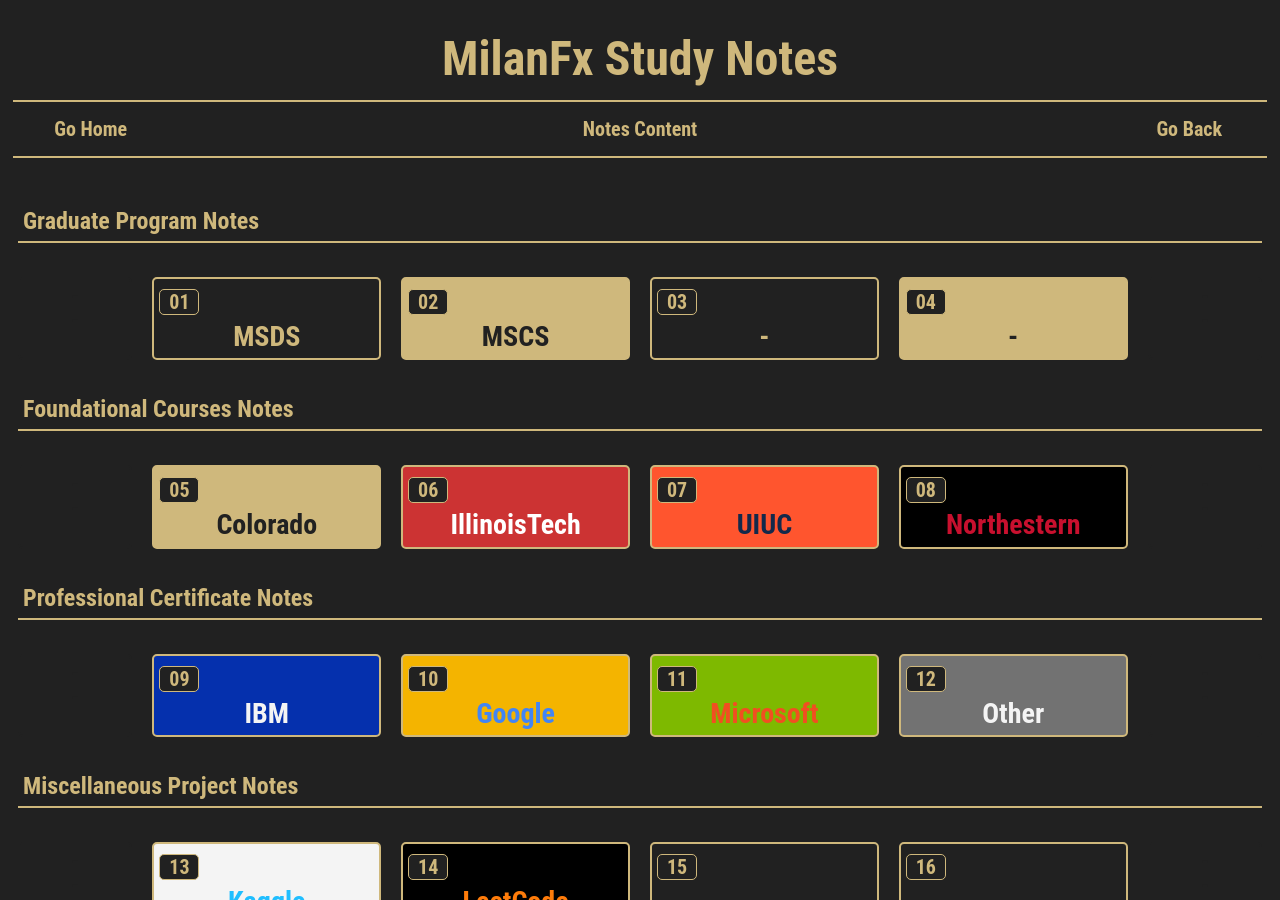
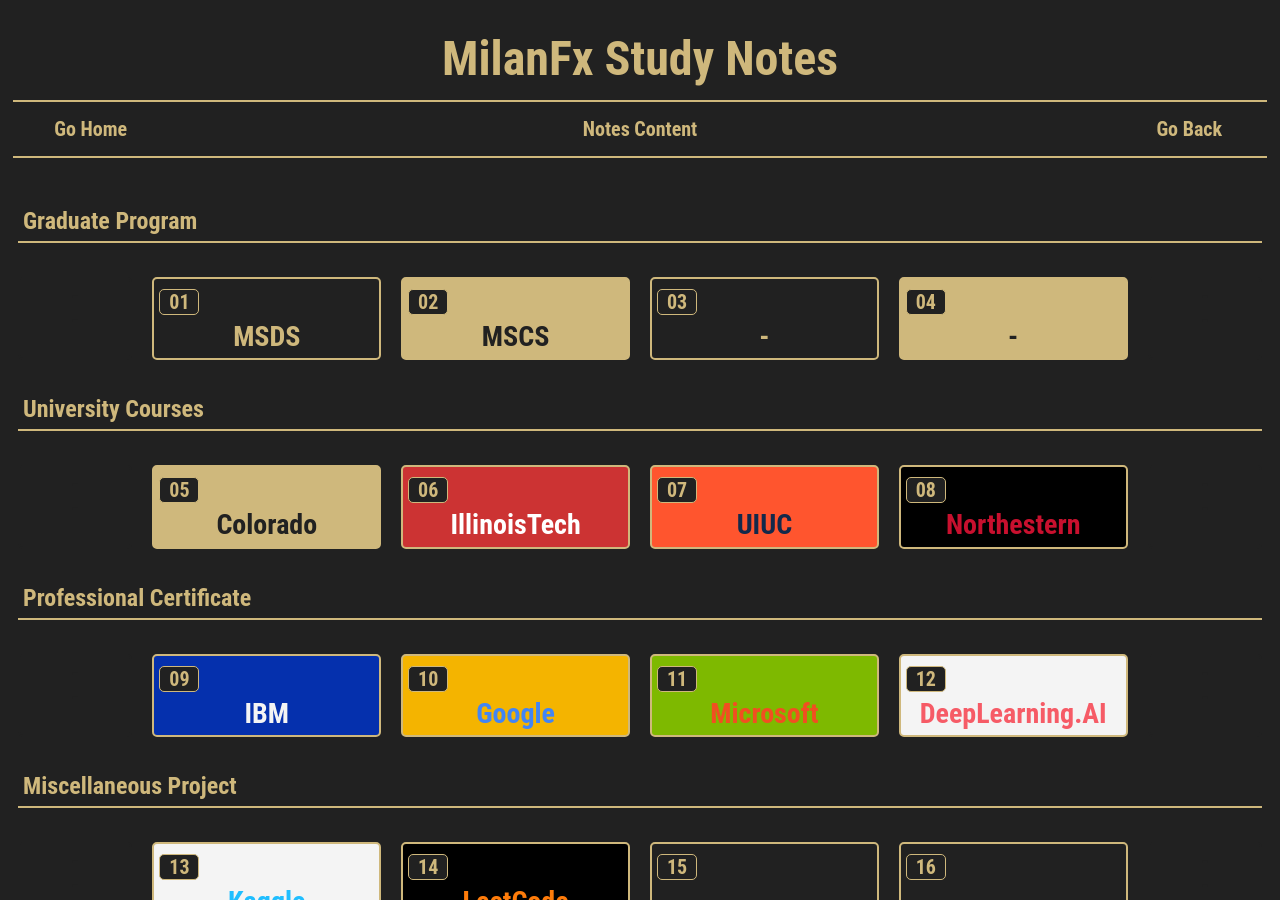
Before and after one commit to milanfx/milanfx.github.io, a Jekyll site: the page built from index.md, in a window 1280 px wide and 900 px high. Built offline with Jekyll 4.4.1, drawn with Linux system fonts in a browser that asks for light colours.

Commit message:
Update index.md

```diff
--- a/index.md
+++ b/index.md
@@ -6,7 +6,7 @@
 
 <div class="block">
   <div class="btn text">
-    <div class="btn name">Graduate Program Notes</div><br>
+    <div class="btn name">Graduate Program</div><br>
     <div class="block" style="grid-template-columns: 1fr 2fr 2fr 2fr 2fr 1fr;">
       <a href="/#/"       class="btn empty">-<br>-</a>
       <a href="/01-MSDS/" class="btn boxout" style="background-color:#212121; color:#CFB87C;"><span class="btn boxin">01</span>MSDS</a>
@@ -20,7 +20,7 @@
 
 <div class="block">
   <div class="btn text">
-    <div class="btn name">Foundational Courses Notes</div><br>
+    <div class="btn name">University Courses</div><br>
     <div class="block" style="grid-template-columns: 1fr 2fr 2fr 2fr 2fr 1fr;">
       <a href="/#/"           class="btn empty">-<br>-</a>
       <a href="/#/" class="btn boxout" style="background-color:#CFB87C; color:#212121;"><span class="btn boxin">05</span>Colorado<br></a>
@@ -34,13 +34,13 @@
 
 <div class="block">
   <div class="btn text">
-    <div class="btn name">Professional Certificate Notes</div><br>
+    <div class="btn name">Professional Certificate</div><br>
     <div class="block" style="grid-template-columns: 1fr 2fr 2fr 2fr 2fr 1fr;">
       <a href="/#/" class="btn empty">-<br>-</a>
       <a href="/#/" class="btn boxout" style="background-color:#0530AD; color:#F4F4F4;"><span class="btn boxin">09</span>IBM<br></a>
       <a href="/#/" class="btn boxout" style="background-color:#F4B400; color:#4285F4;"><span class="btn boxin">10</span>Google<br></a>
       <a href="/#/" class="btn boxout" style="background-color:#7EB900; color:#F14F21;"><span class="btn boxin">11</span>Microsoft<br></a>
-      <a href="/#/" class="btn boxout" style="background-color:#727272; color:#F4F4F4;"><span class="btn boxin">12</span>Other<br></a>
+      <a href="/#/" class="btn boxout" style="background-color:#F4F4F4; color:#F65B66;"><span class="btn boxin">12</span>DeepLearning.AI<br></a>
       <a href="/#/" class="btn empty">-<br>-</a>
     </div>
   </div>
@@ -48,7 +48,7 @@
 
 <div class="block">
   <div class="btn text">
-    <div class="btn name">Miscellaneous Project Notes</div><br>
+    <div class="btn name">Miscellaneous Project</div><br>
     <div class="block" style="grid-template-columns: 1fr 2fr 2fr 2fr 2fr 1fr;">
       <a href="/#/" class="btn empty">-<br>-</a>
       <a href="/#/" class="btn boxout" style="background-color:#F4F4F4; color:#20BEFF;"><span class="btn boxin">13</span>Kaggle<br></a>
```
